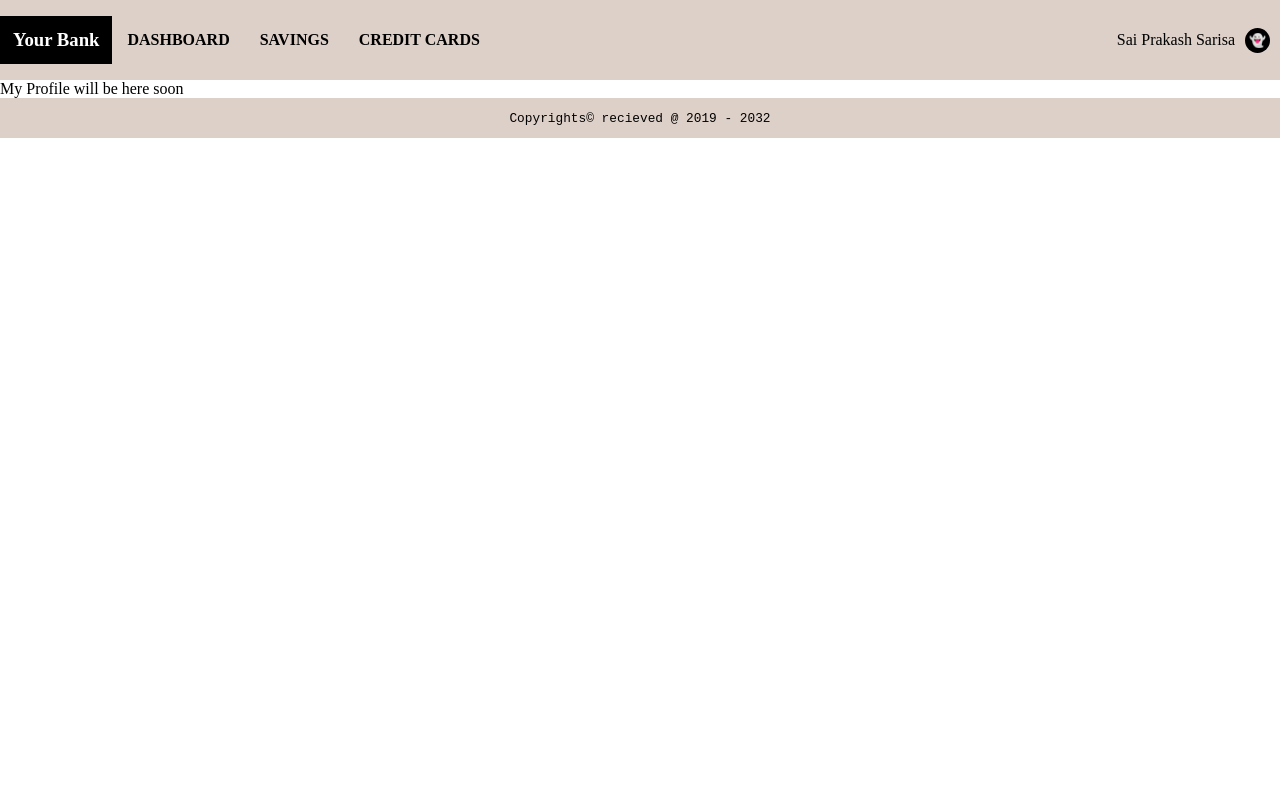
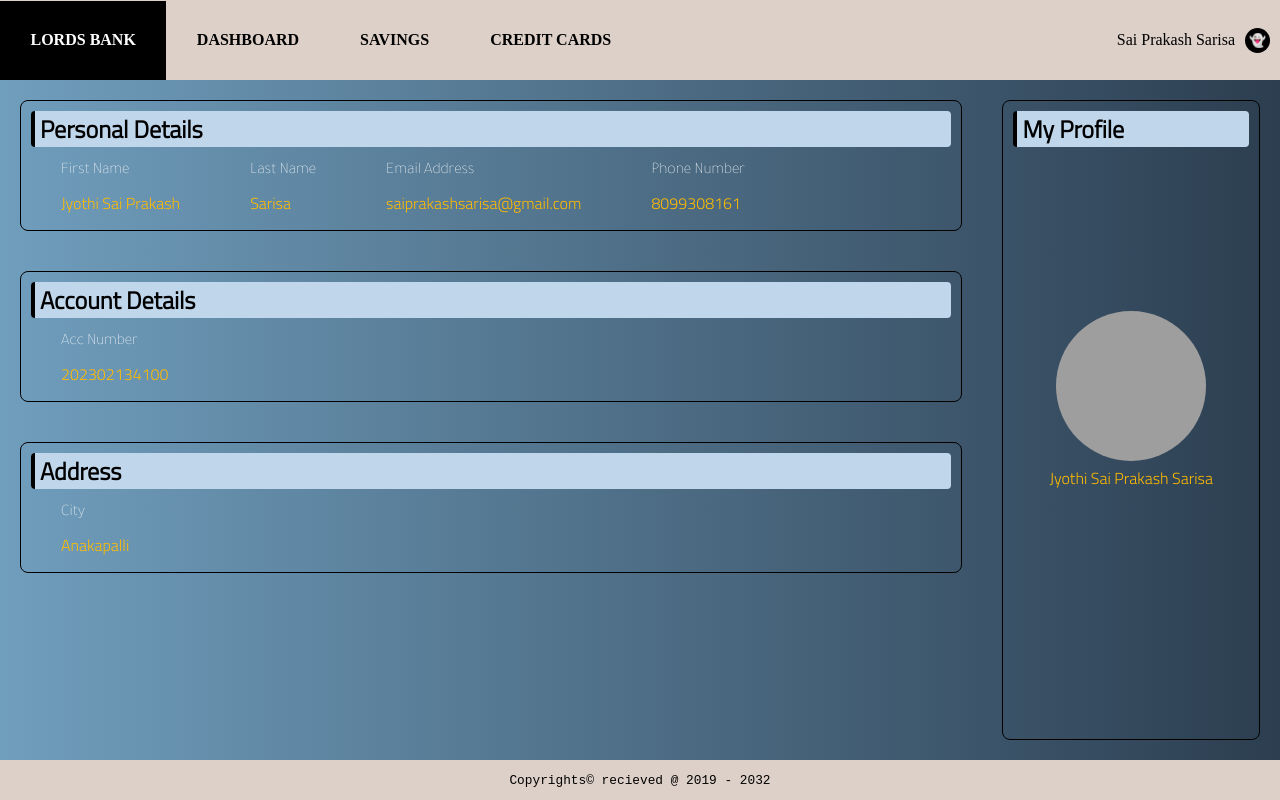
Before and after one commit to SaiPrakashSarisa/angular-STACKBLITZ-banking-app, an Angular app: page /profile in a window 1280 px wide. Built offline with nearby package versions, Linux system fonts and the light colour scheme; grey boxes are pictures that could not be loaded.

Commit message:
9 files modified, 3 added, 1 deleted

```diff
--- a/src/app/app-routing/app-routing.module.ts
+++ b/src/app/app-routing/app-routing.module.ts
@@ -8,6 +8,7 @@ import { DashboardComponent } from '../dashboard/dashboard.component';
 import { ProfileComponent } from '../profile/profile.component';
 import { SavingsComponent } from '../savings/savings.component';
 import { UserdataComponent } from '../userdata/userdata.component';
+import { SavingComponent } from '../saving/saving.component';
 
 const routes: Routes = [
   { path: '', redirectTo: '/login', pathMatch: 'full' },
@@ -18,6 +19,7 @@ const routes: Routes = [
   { path: 'profile', component: ProfileComponent },
   { path: 'savings', component: SavingsComponent },
   { path: 'userdata', component: UserdataComponent },
+  { path: 'usersavings', component: SavingComponent },
 ];
 
 @NgModule({
--- a/src/app/app.module.ts
+++ b/src/app/app.module.ts
@@ -13,6 +13,7 @@ import { DashboardComponent } from './dashboard/dashboard.component';
 import { ProfileComponent } from './profile/profile.component';
 import { SavingsComponent } from './savings/savings.component';
 import { UserdataComponent } from './userdata/userdata.component';
+import { SavingComponent } from './saving/saving.component';
 
 @NgModule({
   declarations: [
@@ -26,6 +27,7 @@ import { UserdataComponent } from './userdata/userdata.component';
     ProfileComponent,
     SavingsComponent,
     UserdataComponent,
+    SavingComponent,
   ],
   imports: [BrowserModule, ReactiveFormsModule, FormsModule, AppRoutingModule],
   providers: [],
--- a/src/app/header/header.component.html
+++ b/src/app/header/header.component.html
@@ -1,3 +1,3 @@
 <header class="pgheader">
-  <h1>🏦 YOUR BANK</h1>
+  <h1>🏦 LORDS BANK</h1>
 </header>
--- a/src/app/navigation/navigation.component.css
+++ b/src/app/navigation/navigation.component.css
@@ -7,10 +7,11 @@
   display: flex;
 }
 
-h3 {
+.ul .h3 {
+  display: flex;
+  align-items: center;
   color: white;
   background-color: black;
-  padding: 13px;
 }
 
 .ul li {
@@ -18,7 +19,7 @@ h3 {
   list-style: none;
   font-weight: bold;
   text-transform: uppercase;
-  padding: 15px;
+  padding: 30.5px;
   cursor: pointer;
   transition: color 0.5s, background-color 0.5s;
 }
--- a/src/app/navigation/navigation.component.html
+++ b/src/app/navigation/navigation.component.html
@@ -1,8 +1,8 @@
 <div class="navbar2">
   <ul class="ul">
-    <h3>Your Bank</h3>
+    <li class="h3">Lords Bank</li>
     <li routerLink="/dashboard">DashBoard</li>
-    <li>Savings</li>
+    <li routerLink="/usersavings">Savings</li>
     <li>Credit Cards</li>
   </ul>
 
--- a/src/app/profile/profile.component.css
+++ b/src/app/profile/profile.component.css
@@ -1,4 +1,92 @@
+@import url('https://fonts.googleapis.com/css2?family=Orbitron&family=Secular+One&family=Tajawal:wght@200&display=swap');
+
+@import url('https://fonts.googleapis.com/css2?family=Orbitron&family=Titillium+Web:wght@300&display=swap');
+
+@import url('https://fonts.googleapis.com/css2?family=Concert+One&family=Orbitron&family=Titillium+Web:wght@300&display=swap');
 * {
   margin: 0px;
   padding: 0px;
 }
+
+.outer-box {
+  height: 85vh;
+  display: flex;
+  flex-direction: row;
+  background: linear-gradient(to right, #709ebd, #2c3e50);
+  overflow: auto;
+}
+
+.content {
+  height: auto;
+  display: flex;
+  flex-direction: column;
+  width: 80%;
+}
+
+.info {
+  margin: 20px;
+  padding: 5px;
+  border: 1.5px solid black;
+  border-radius: 8px;
+  min-height: 100px;
+}
+
+.profile {
+  width: 20%;
+}
+
+.title {
+  font-family: 'Titillium Web', sans-serif;
+  border-radius: 4px;
+  background-color: rgb(191, 214, 235);
+  border: none;
+  border-left: 4px solid;
+  padding-left: 5px;
+  font-size: 1.5rem;
+  font-weight: bolder;
+  margin: 5px 5px;
+}
+
+.value,
+.label {
+  margin: 5px;
+}
+
+.value {
+  font-family: 'Titillium Web', sans-serif;
+  color: #ffbb00;
+}
+
+.label {
+  font-family: 'Tajawal', sans-serif;
+  color: white;
+}
+
+.contents {
+  display: flex;
+  flex-wrap: wrap;
+}
+
+.details {
+  height: auto;
+  display: flex;
+  flex-direction: column;
+  margin: 5px 30px;
+}
+
+.user {
+  height: 80%;
+  display: flex;
+  flex-direction: column;
+  justify-content: center;
+  align-items: center;
+}
+
+.img {
+  background-image: url('https://cdn-icons-png.flaticon.com/128/1144/1144760.png');
+  background-repeat: no-repeat;
+  background-size: cover;
+  width: 150px;
+  height: 150px;
+  border-radius: 50%;
+}
--- a/src/app/profile/profile.component.html
+++ b/src/app/profile/profile.component.html
@@ -1,5 +1,54 @@
 <app-navigation></app-navigation>
 
-My Profile will be here soon
+<div class="outer-box">
+  <div class="content">
+    <div class="personal info">
+      <div class="title">Personal Details</div>
+      <div class="contents">
+        <div class="details">
+          <span class="label">First Name</span>
+          <span class="value">{{ user.firstname }}</span>
+        </div>
+        <div class="details">
+          <span class="label">Last Name</span>
+          <span class="value">{{ user.lastname }}</span>
+        </div>
+        <div class="details">
+          <span class="label">Email Address</span>
+          <span class="value">{{ user.email }}</span>
+        </div>
+        <div class="details">
+          <span class="label">Phone Number</span>
+          <span class="value">{{ user.contact }}</span>
+        </div>
+      </div>
+    </div>
+    <div class="account info">
+      <div class="title">Account Details</div>
+      <div class="contents">
+        <div class="details">
+          <span class="label">Acc Number</span>
+          <span class="value">{{ user.account }}</span>
+        </div>
+      </div>
+    </div>
+    <div class="address info">
+      <fieldset class="title">Address</fieldset>
+      <div class="contents">
+        <div class="details">
+          <span class="label">City</span>
+          <span class="value">{{ user.address }}</span>
+        </div>
+      </div>
+    </div>
+  </div>
+  <div class="profile info">
+    <div class="title">My Profile</div>
+    <div class="user">
+      <div class="img"></div>
+      <span class="value">{{ user.firstname }} {{ user.lastname }}</span>
+    </div>
+  </div>
+</div>
 
 <app-footer></app-footer>
--- a/src/app/profile/profile.component.ts
+++ b/src/app/profile/profile.component.ts
@@ -3,13 +3,20 @@ import { Component, OnInit } from '@angular/core';
 @Component({
   selector: 'app-profile',
   templateUrl: './profile.component.html',
-  styleUrls: ['./profile.component.css']
+  styleUrls: ['./profile.component.css'],
 })
 export class ProfileComponent implements OnInit {
+  user = {
+    firstname: 'Jyothi Sai Prakash',
+    lastname: 'Sarisa',
+    account: '202302134100',
+    username: 'saiprakash08',
+    password: 'sai@123',
+    email: 'saiprakashsarisa@gmail.com',
+    contact: '8099308161',
+    address: 'Anakapalli',
+  };
+  constructor() {}
 
-  constructor() { }
-
-  ngOnInit() {
-  }
-
+  ngOnInit() {}
 }
--- /dev/null
+++ b/src/app/saving/saving.component.css
@@ -0,0 +1,25 @@
+* {
+  margin: 0;
+  padding: 0;
+}
+
+.container {
+  height: 85vh;
+  display: flex;
+  flex-direction: row;
+}
+
+.balance-transactions {
+  width: 75%;
+}
+
+.balance {
+  height: 15%;
+  display: flex;
+  background-color: black;
+}
+
+.payment {
+  width: 25%;
+  background-color: blanchedalmond;
+}
--- /dev/null
+++ b/src/app/saving/saving.component.html
@@ -0,0 +1,36 @@
+<app-navigation></app-navigation>
+<div class="container">
+  <div class="balance-transactions">
+    <div class="balance-outer">
+      <div class="balance-inner">
+        <p class="label">Current Balance</p>
+        <p class="value">{{ transactions[0].balance }}</p>
+      </div>
+    </div>
+    <div class="transactions">
+      <table>
+        <thead>
+          <th>Date</th>
+          <th>Time</th>
+          <th>Amount</th>
+          <th>balance</th>
+        </thead>
+        <tbody>
+          <tr *ngFor="let transaction of transactions">
+            <td>{{ transaction.date }}</td>
+            <td>{{ transaction.time }}</td>
+            <td *ngIf="transaction.type === 'credit'" style="color:green">
+              {{ transaction.amount }}
+            </td>
+            <td *ngIf="transaction.type === 'debit'" style="color:red">
+              {{ transaction.amount }}
+            </td>
+            <td>{{ transaction.balance }}</td>
+          </tr>
+        </tbody>
+      </table>
+    </div>
+  </div>
+  <div class="payment"></div>
+</div>
+<app-footer></app-footer>
--- /dev/null
+++ b/src/app/saving/saving.component.ts
@@ -0,0 +1,70 @@
+import { Component, OnInit } from '@angular/core';
+
+@Component({
+  selector: 'app-saving',
+  templateUrl: './saving.component.html',
+  styleUrls: ['./saving.component.css'],
+})
+export class SavingComponent implements OnInit {
+  transactions = [
+    {
+      account: '202302134100',
+      type: 'credit',
+      amount: 500,
+      date: '2023-05-04',
+      time: '06:00:00',
+      balance: 1900,
+    },
+    {
+      account: '202302134100',
+      type: 'debit',
+      amount: 1500,
+      date: '2023-05-04',
+      time: '06:13:00',
+      balance: 1400,
+    },
+    {
+      account: '202302134100',
+      type: 'credit',
+      amount: 2500,
+      date: '2023-05-04',
+      time: '06:30:00',
+      balance: 2900,
+    },
+    {
+      account: '202302134100',
+      type: 'debit',
+      amount: 500,
+      date: '2023-05-04',
+      time: '06:45:00',
+      balance: 400,
+    },
+    {
+      account: '202302134100',
+      type: 'debit',
+      amount: 200,
+      date: '2023-04-05',
+      time: '05:39:52',
+      balance: 900,
+    },
+    {
+      account: '202302134100',
+      type: 'credit',
+      amount: 100,
+      date: '2023-04-05',
+      time: '05:40:05',
+      balance: 1100,
+    },
+    {
+      account: '202302134100',
+      type: 'credit',
+      amount: 1000,
+      date: '2023-04-05',
+      time: '06:17:18',
+      balance: 1000,
+    },
+  ];
+  constructor() {}
+
+  ngOnInit() {}
+}
--- a/src/index.html
+++ b/src/index.html
@@ -1,7 +1,7 @@
 <!DOCTYPE html>
 <html lang="en">
   <head>
-    <title>{{title}}</title>
+    <title></title>
     <base href="/" />
     <meta charset="UTF-8" />
     <meta http-equiv="X-UA-Compatible" content="IE=edge" />
```
Also changed, not shown: src/asserts/FISH BOWL.jpg (deleted).
